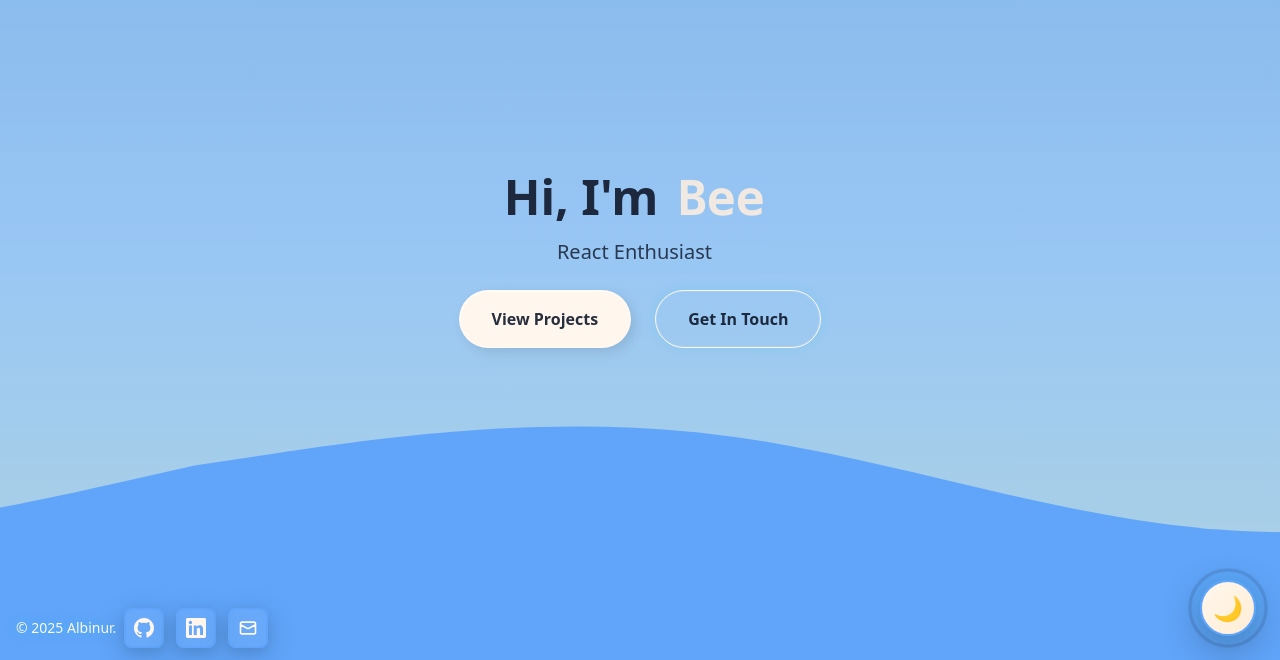
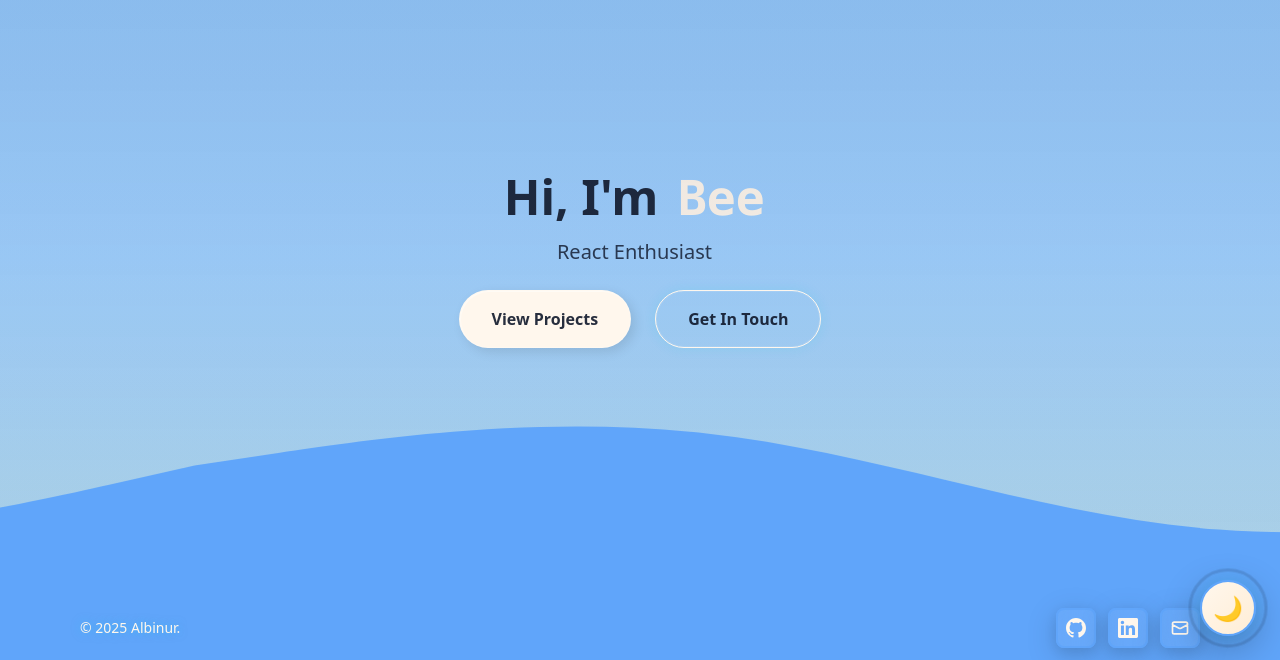
Before and after one commit to albinurrosif/personal, a Next.js app: page / in a window 1280 px wide. Shown: the part 140-800 px from the top of the page. Built offline with nearby package versions, Linux system fonts and the light colour scheme.

Commit message:
fix padding footer

```diff
--- a/src/app/components/Footer.tsx
+++ b/src/app/components/Footer.tsx
@@ -35,14 +35,8 @@ export default function Footer() {
   };
 
   return (
-    <motion.footer
-      className="fixed bottom-0 left-0 right-0 z-40"
-      variants={footerVariants}
-      initial="hidden"
-      animate={controls}
-      transition={{ type: 'spring', stiffness: 100, damping: 20 }}
-    >
-      <div className="container mx-auto px-4 py-3 flex flex-col sm:flex-row md:justify-start 2xl:justify-between 2xl:px-10 items-center gap-2">
+    <motion.footer className="fixed bottom-0 left-0 right-0 z-40" variants={footerVariants} initial="hidden" animate={controls} transition={{ type: 'spring', stiffness: 100, damping: 20 }}>
+      <div className="container mx-auto px-4 py-3 flex flex-col sm:flex-row md:justify-start xl:justify-between xl:px-20 items-center gap-2">
         {/* Copyright */}
         <div className="text-xs sm:text-sm footer-text">© {currentYear} Albinur.</div>
 
--- a/tailwind.config.js
+++ b/tailwind.config.js
@@ -2,6 +2,6 @@
 module.exports = {
   content: ['./src/app/**/*.{js,ts,jsx,tsx}', './src/components/**/*.{js,ts,jsx,tsx}'],
   darkMode: 'class',
-  theme: { extend: { screens: { '2xl': '1536px' } } },
+  theme: { extend: {} },
   plugins: [],
 };
```
Lines whose indentation alone changed are shown as unchanged.
